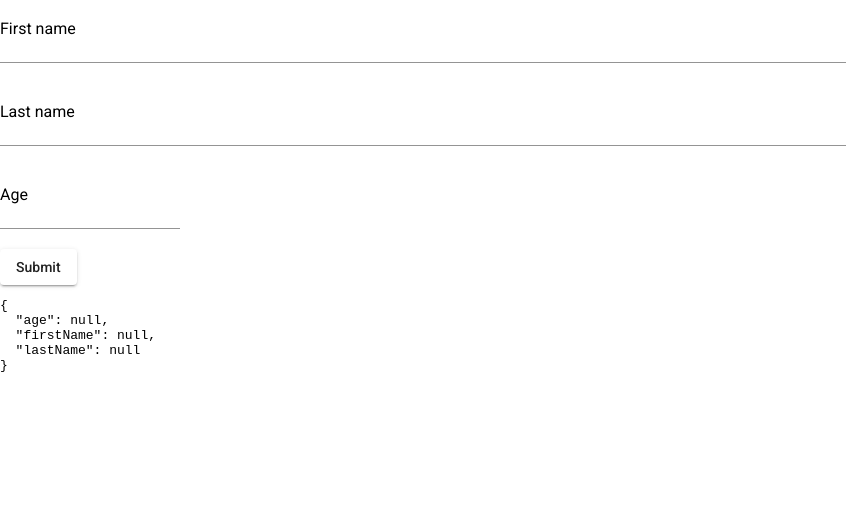
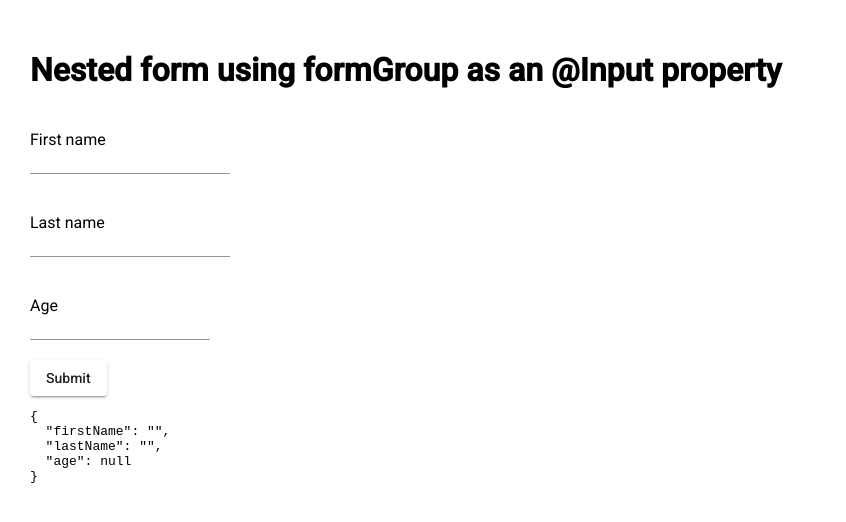
Before and after one commit to davlasry/nested-form-view-provider, an Angular app: page / in a window 1280 px wide. Shown: the top 522 px of the page, without its empty margins (0-846 px from the left). Built offline with nearby package versions, Linux system fonts and the light colour scheme.

Commit message:
use formgroup as an input

```diff
--- a/src/app/app.component.html
+++ b/src/app/app.component.html
@@ -1,7 +1,8 @@
+<h1>Nested form using formGroup as an @Input property</h1>
+
 <form [formGroup]="form" (ngSubmit)="submit()">
 
-  <!--  <app-identity [formGroup]="form"></app-identity>-->
-  <app-identity></app-identity>
+  <app-identity [formGroup]="form"></app-identity>
 
   <mat-form-field class="age">
     <label>Age</label>
--- a/src/app/app.component.scss
+++ b/src/app/app.component.scss
@@ -0,0 +1,5 @@
+:host {
+  display: block;
+  position: relative;
+  padding: 30px;
+}
--- a/src/app/app.component.ts
+++ b/src/app/app.component.ts
@@ -8,6 +8,8 @@ import { FormBuilder, Validators } from '@angular/forms';
 })
 export class AppComponent {
   form = this.formBuilder.group({
+    firstName: ['', Validators.required],
+    lastName: ['', Validators.required],
     age: [null, Validators.required]
   });
 
--- a/src/app/identity/identity.component.html
+++ b/src/app/identity/identity.component.html
@@ -1,5 +1,4 @@
-<div class="identity">
-  <!--<div class="identity" [formGroup]="formGroup">-->
+<div class="identity" [formGroup]="formGroup">
   <mat-form-field class="first-name">
     <label>First name</label>
     <input matInput type="text" formControlName="firstName"/>
--- a/src/app/identity/identity.component.scss
+++ b/src/app/identity/identity.component.scss
@@ -1,5 +1,6 @@
 :host ::ng-deep {
   mat-form-field {
     display: block;
+    max-width: 200px;
   }
 }
--- a/src/app/identity/identity.component.ts
+++ b/src/app/identity/identity.component.ts
@@ -1,28 +1,11 @@
-import { Component, Input, OnInit } from '@angular/core';
-import { ControlContainer, FormControl, FormGroup, FormGroupDirective, Validators } from '@angular/forms';
+import { Component, Input } from '@angular/core';
+import { FormGroup } from '@angular/forms';
 
 @Component({
   selector: 'app-identity',
   templateUrl: './identity.component.html',
   styleUrls: ['./identity.component.scss'],
-  viewProviders: [{ provide: ControlContainer, useExisting: FormGroupDirective }]
 })
-export class IdentityComponent implements OnInit {
+export class IdentityComponent {
   @Input() formGroup: FormGroup;
-
-  constructor(private parent: FormGroupDirective) {
-  }
-
-  ngOnInit(): void {
-    console.log(this.parent);
-
-    this.parent.form.setControl(
-      'firstName',
-      new FormControl(null, [Validators.required])
-    );
-    this.parent.form.setControl(
-      'lastName',
-      new FormControl(null, [Validators.required])
-    );
-  }
 }
```
